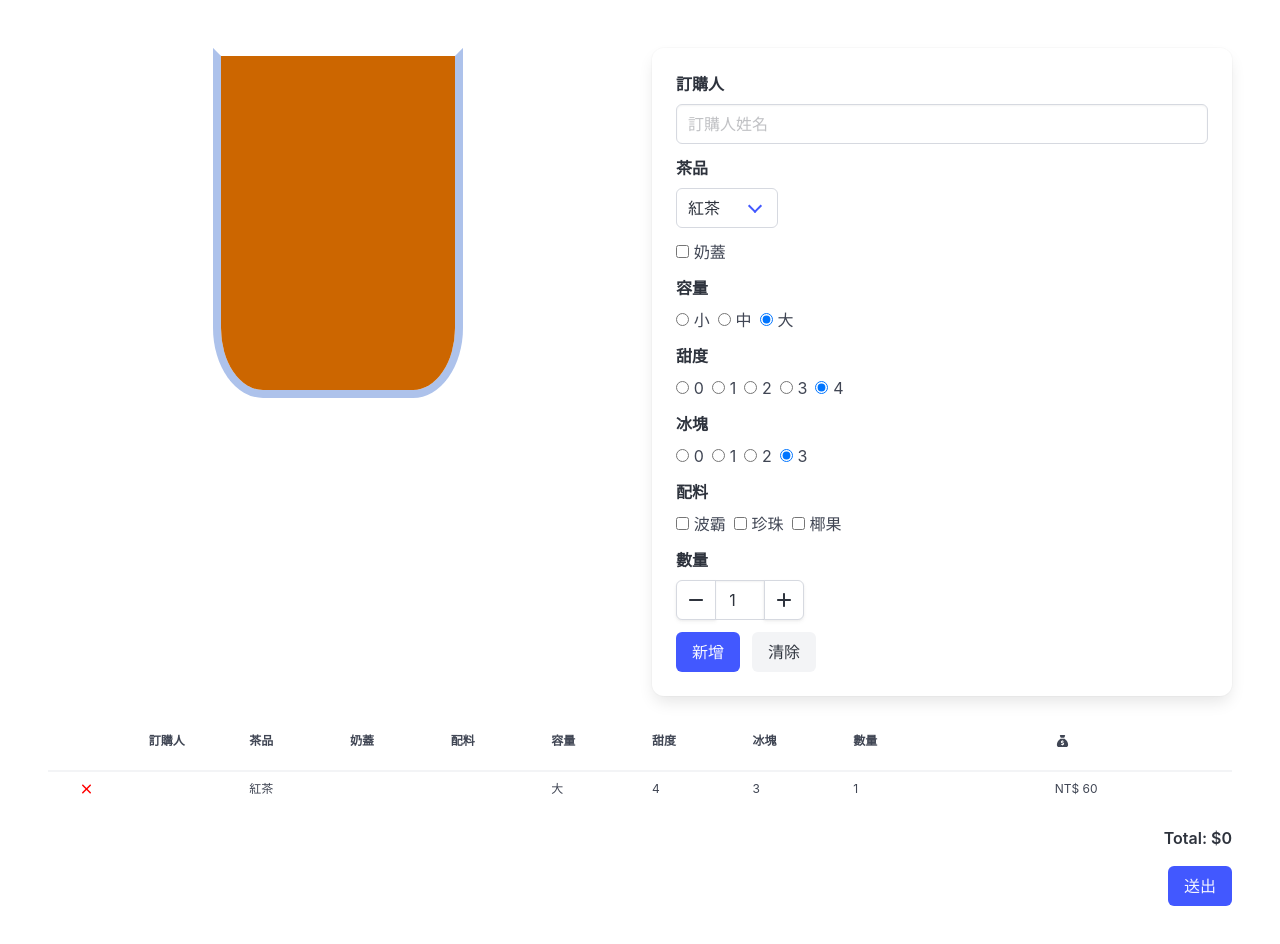
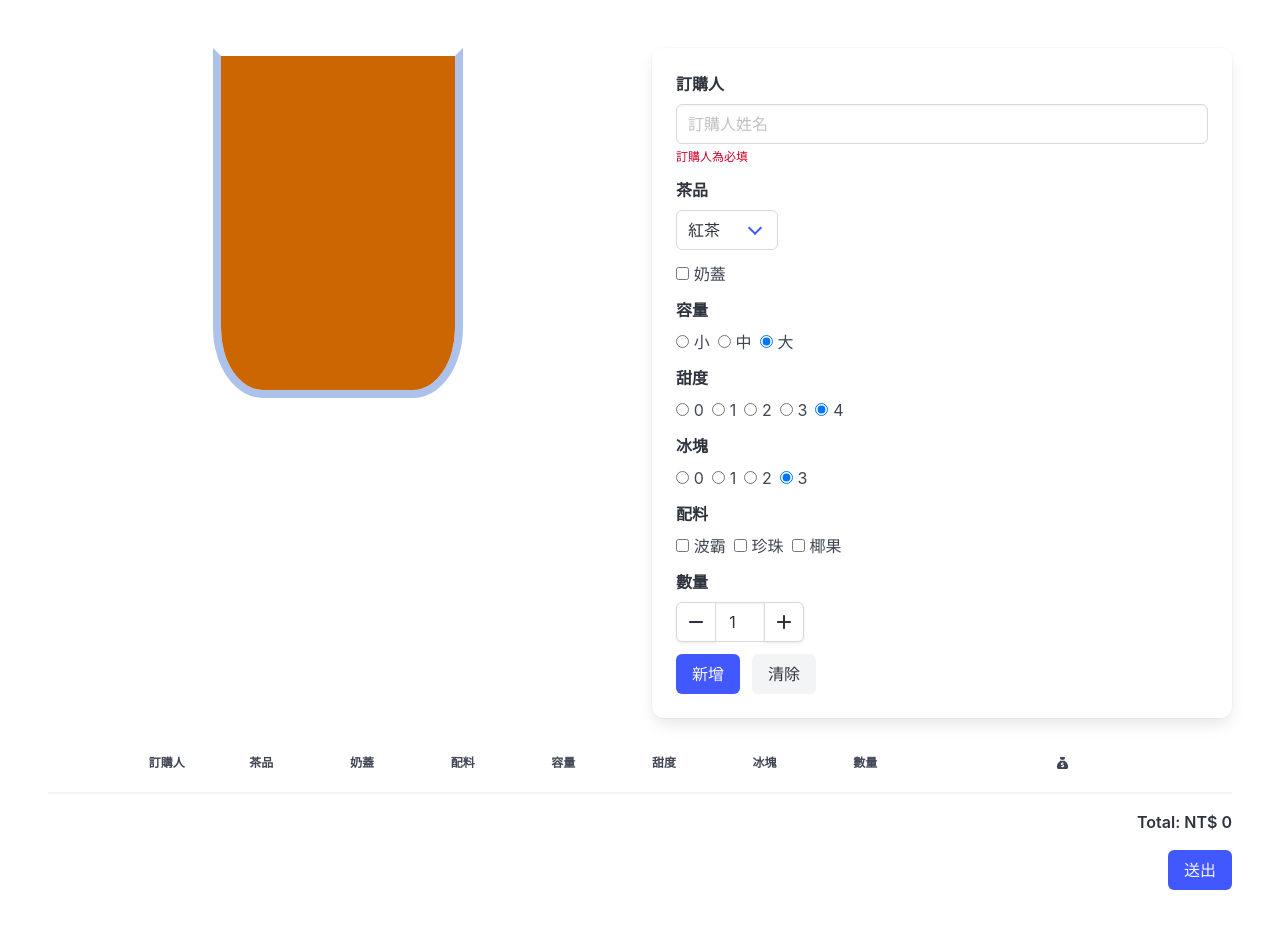
Before and after one commit to willyos0113/tea-shop-order-form, a React (Vite) app: page / in a window 1280 px wide. Both pictures are taken after a click on the button "新增". Shown: the top 944 px of the page. Built offline with nearby package versions, Linux system fonts and the light colour scheme.

Commit message:
Add total price and customer validation

```diff
--- a/src/TeaShop/Form.tsx
+++ b/src/TeaShop/Form.tsx
@@ -22,8 +22,14 @@ export const Form: FC<FormProps> = ({ addOrder }) => {
   // customer 狀態處理
   const [customer, setCustomer] = useState<string>("");
   const handleCustomerChange: ChangeEventHandler<HTMLInputElement> = (e) => {
+    // 清空錯誤訊息
+    if (customerError) {
+      setCustomerError("");
+    }
     setCustomer(e.target.value);
   };
+  // customer 的錯誤訊息
+  const [customerError, setCustomerError] = useState<string>("");
 
   // 1.1. tea 狀態：控制 select 當前選中的值(預設值會鎖住 value)
   const [tea, setTea] = useState<Tea>(Tea.BLACK_TEA);
@@ -100,6 +106,13 @@ export const Form: FC<FormProps> = ({ addOrder }) => {
 
   // 新增(Order)按鈕事件處理
   const handleAddOrderClick: MouseEventHandler<HTMLButtonElement> = () => {
+    // 驗證欄位格式
+    if (!customer.trim()) {
+      setCustomerError("訂購人為必填");
+      return;
+    }
+
+    // 將多個狀態合成一個訂單物件
     const newOrder: Order = {
       customer,
       tea,
@@ -114,6 +127,7 @@ export const Form: FC<FormProps> = ({ addOrder }) => {
     };
     addOrder(newOrder); // 呼叫父元件函數(更新上一層的狀態)，新增一筆 Order 型態資料
     resetAll(); // 清空表單
+    setCustomerError(""); // 清空錯誤訊息
   };
 
   return (
@@ -140,6 +154,9 @@ export const Form: FC<FormProps> = ({ addOrder }) => {
                   onChange={handleCustomerChange}
                 />
               </div>
+              {customerError && (
+                <p className="help is-danger">{customerError}</p>
+              )}
             </div>
 
             {/* 茶品 */}
--- a/src/TeaShop/OrderList.tsx
+++ b/src/TeaShop/OrderList.tsx
@@ -13,9 +13,14 @@ interface OrderListProps {
 }
 
 export const OrderList: FC<OrderListProps> = ({ orders, removeOrder }) => {
+  // 刪除按鈕(由<App>元件傳遞而來)
   const handleRemoveClick = (orderId: string) => () => {
     removeOrder(orderId);
   };
+
+  // 價格加總
+  const totalPrice = (orders: Order[]) =>
+    orders.reduce((total, order) => total + order.price * order.quantity, 0);
   return (
     <section className="order-list">
       <div className="columns is-centered">
@@ -56,7 +61,7 @@ export const OrderList: FC<OrderListProps> = ({ orders, removeOrder }) => {
                   <FontAwesomeIcon icon={faCheck} style={{ color: "green" }} />
                 ) : null}
               </div>
-              <div className="column is-1">{order.toppings}</div>
+              <div className="column is-1">{order.toppings.join(", ")}</div>
               <div className="column is-1">{order.size}</div>
               <div className="column is-1">{order.sugar}</div>
               <div className="column is-1">{order.ice}</div>
@@ -68,7 +73,7 @@ export const OrderList: FC<OrderListProps> = ({ orders, removeOrder }) => {
 
           {/* 總計 */}
           <div className="has-text-right mt-4">
-            <strong>Total: $0</strong>
+            <strong>Total: NT$ {totalPrice(orders)}</strong>
           </div>
 
           {/* 送出按鈕 */}
```
